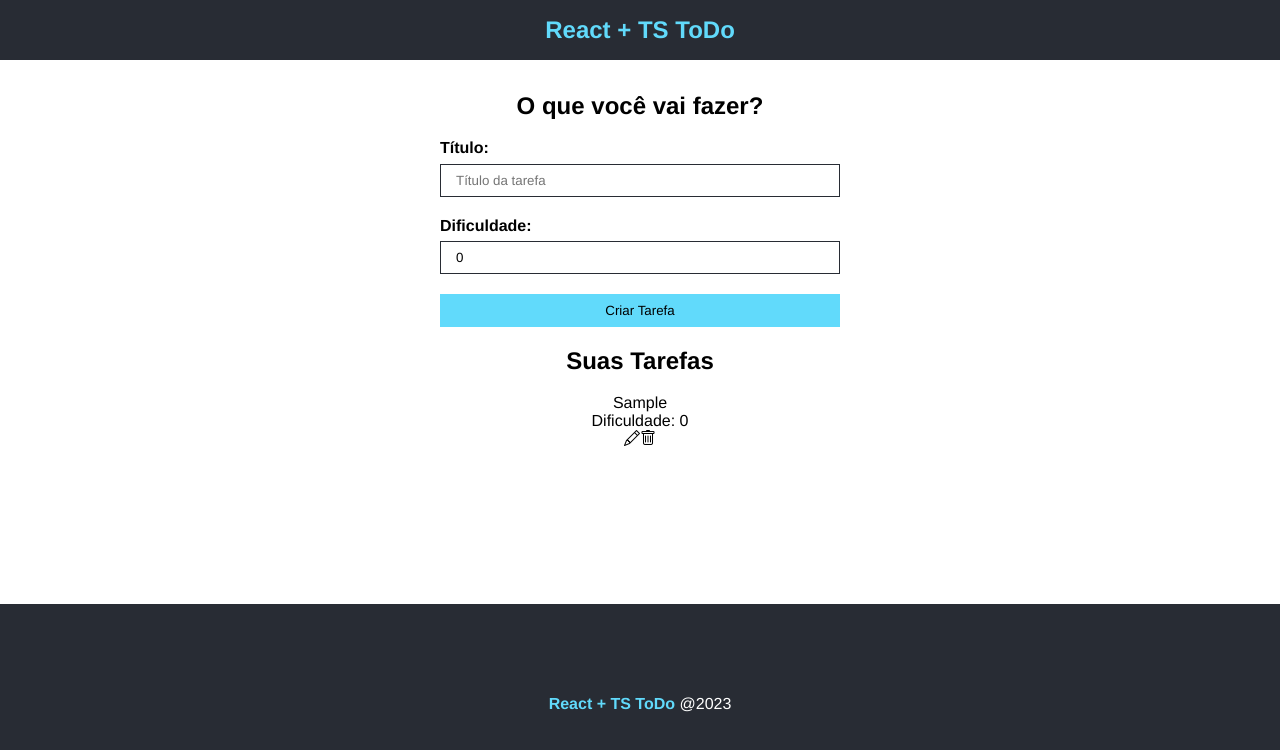
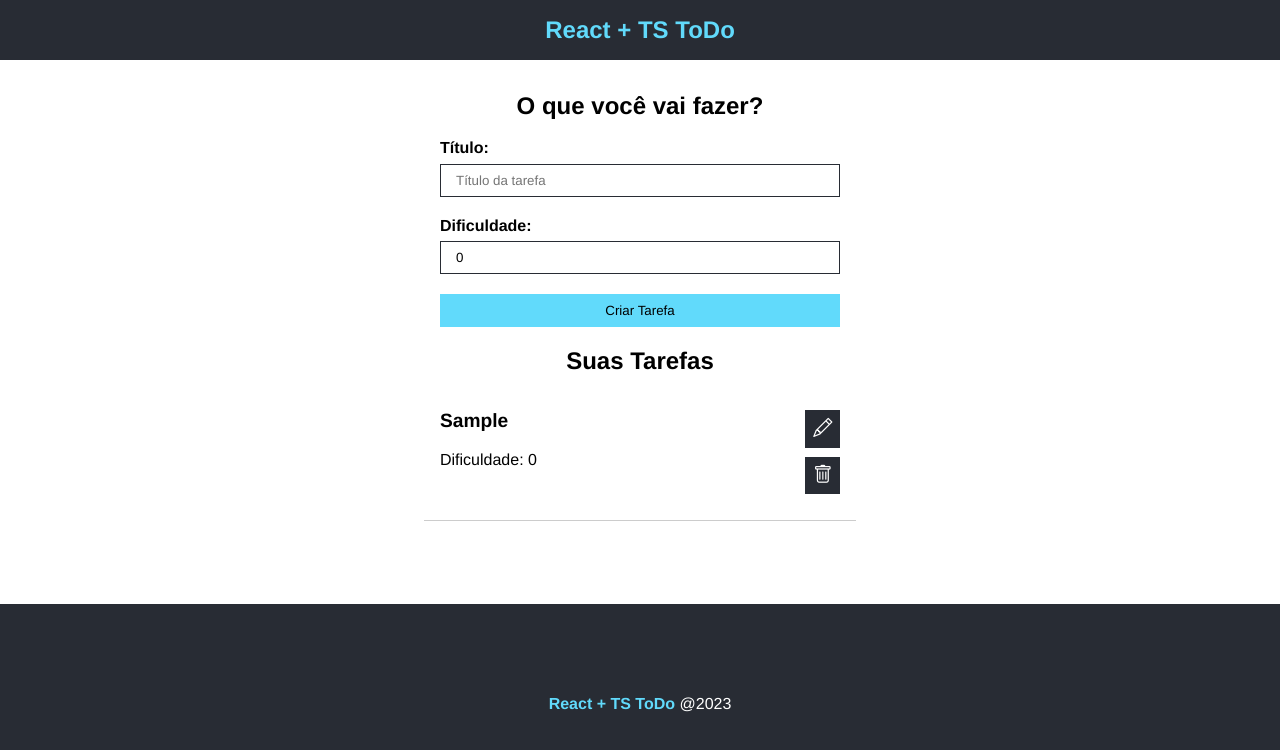
Before and after one commit to paulocorrea93/ToDo-TS, a React (Create React App) app: page / in a window 1280 px wide. Both pictures are taken after typing "Sample" into the empty fields and a click on the input "Criar Tarefa". Shown: the top 750 px of the page. Built offline with nearby package versions, Linux system fonts and the light colour scheme.

Commit message:
estilização da lista concluída v1.0

```diff
--- a/src/components/TaskList.module.css
+++ b/src/components/TaskList.module.css
@@ -0,0 +1,38 @@
+.task {
+  display: flex;
+  justify-content: space-between;
+  max-width: 400px;
+  margin: 0 auto;
+  border-bottom: 1px solid #ccc;
+  padding: 1em;
+}
+
+.details {
+  text-align: left;
+}
+
+.details h4 {
+  font-size: 1.2em;
+  margin-bottom: 1em;
+}
+
+.actions {
+  display: flex;
+  flex-direction: column;
+  align-items: center;
+  justify-content: center;
+}
+
+.actions i {
+  margin-bottom: 0.5em;
+  font-size: 1.2em;
+  cursor: pointer;
+  background-color: #282c34;
+  color: #fff;
+  padding: 0.4em;
+  transition: 0.5s;
+}
+
+.actions i:hover{
+    color: #61dafb;
+}
--- a/src/components/TaskList.tsx
+++ b/src/components/TaskList.tsx
@@ -15,12 +15,12 @@ const TaskList = ({taskList}: Props) => {
     <>
     {taskList.length > 0 ? (
       taskList.map((task) => (
-        <div key={task.id}>
-          <div>
-          <div>{task.title}</div>
-          <div>Dificuldade: {task.dificulty}</div>
+        <div key={task.id} className={style.task}>
+          <div className={style.details}>
+          <h4>{task.title}</h4>
+          <p>Dificuldade: {task.dificulty}</p>
           </div>
-          <div>
+          <div className={style.actions}>
             <i className="bi bi-pencil"></i>
             <i className="bi bi-trash"></i>
           </div>
```
